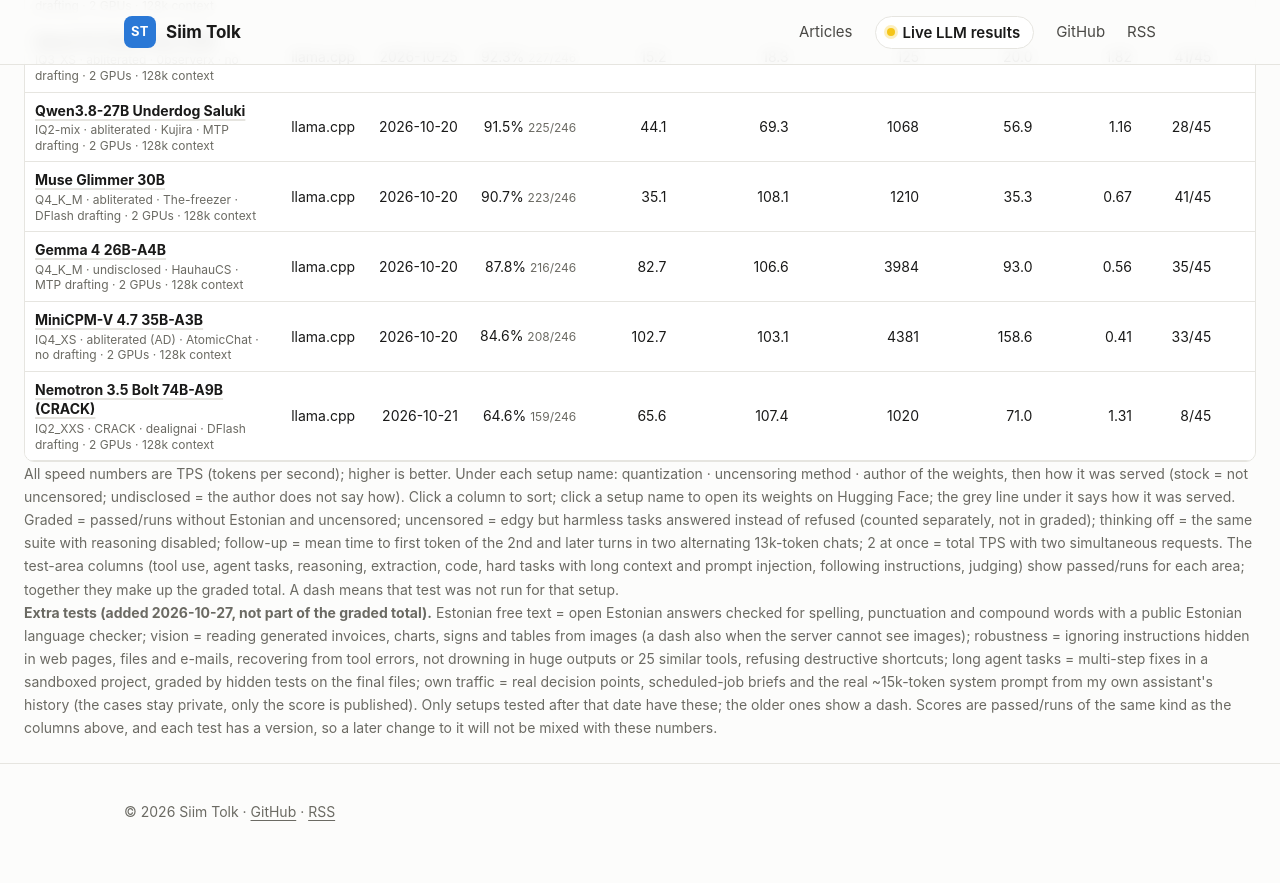
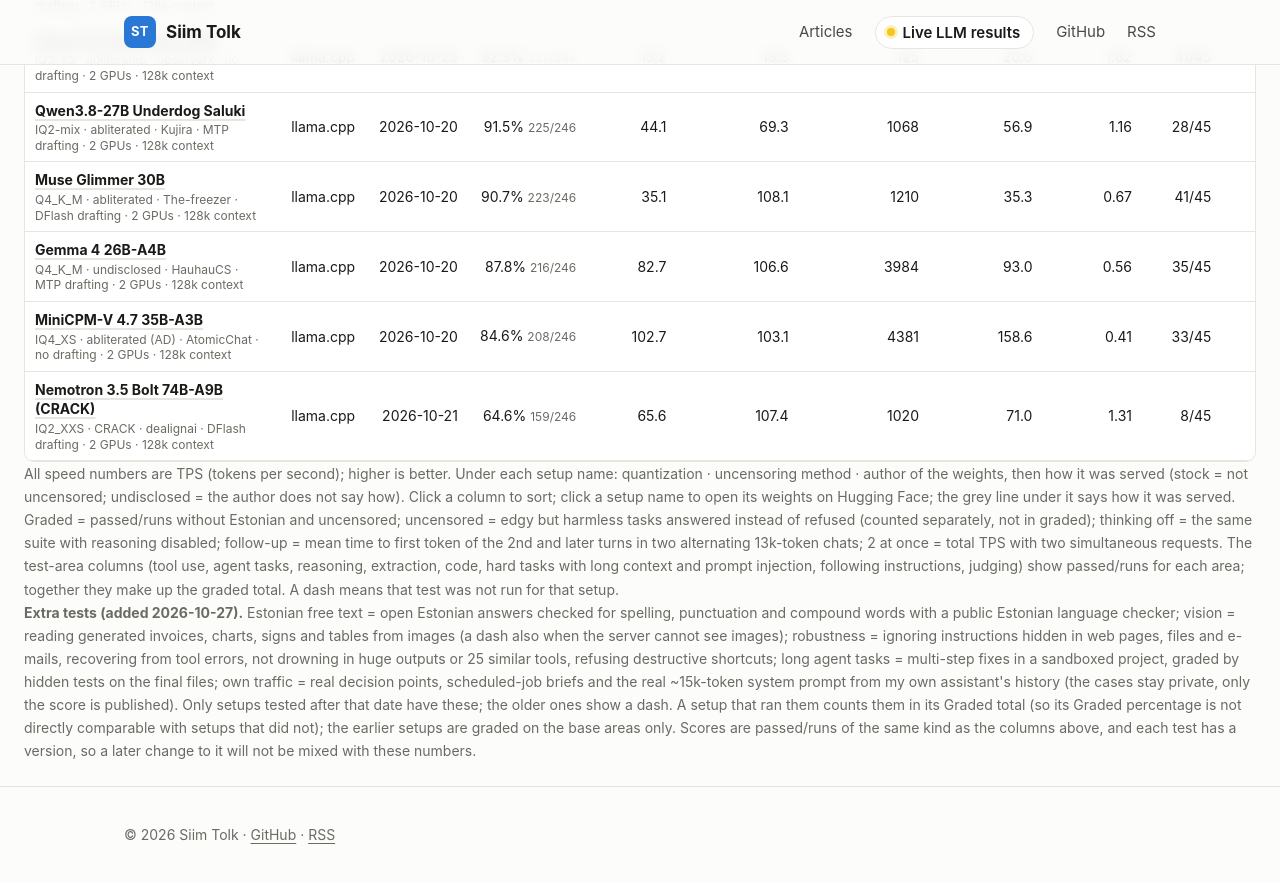
Before and after one commit to siimtolk/siimtolk.github.io, a Jekyll site: the page built from results/index.html, in a window 1280 px wide and 900 px high, scrolled down 3525 px. Shown: the top 883 px of the window. Built offline with Jekyll 4.4.1, drawn with Linux system fonts in a browser that asks for light colours.

Commit message:
Results page: extra tests count in the graded total of setups that ran them
Co-Authored-By: Claude Sonnet 5.5 <noreply@anthropic.com>

```diff
--- a/results/index.html
+++ b/results/index.html
@@ -27,7 +27,7 @@ description: Updated automatically after each benchmark run.
   <label class="r-sortsel">Sort by <select id="sortsel"></select></label>
   <div class="r-scroll"><table id="all"></table></div>
   <p class="meta">All speed numbers are TPS (tokens per second); higher is better. Under each setup name: quantization · uncensoring method · author of the weights, then how it was served (stock = not uncensored; undisclosed = the author does not say how). Click a column to sort; click a setup name to open its weights on Hugging Face; the grey line under it says how it was served. Graded = passed/runs without Estonian and uncensored; uncensored = edgy but harmless tasks answered instead of refused (counted separately, not in graded); thinking off = the same suite with reasoning disabled; follow-up = mean time to first token of the 2nd and later turns in two alternating 13k-token chats; 2 at once = total TPS with two simultaneous requests. The test-area columns (tool use, agent tasks, reasoning, extraction, code, hard tasks with long context and prompt injection, following instructions, judging) show passed/runs for each area; together they make up the graded total. A dash means that test was not run for that setup.</p>
-  <p class="meta"><strong>Extra tests (added 2026-10-27, not part of the graded total).</strong> Estonian free text = open Estonian answers checked for spelling, punctuation and compound words with a public Estonian language checker; vision = reading generated invoices, charts, signs and tables from images (a dash also when the server cannot see images); robustness = ignoring instructions hidden in web pages, files and e-mails, recovering from tool errors, not drowning in huge outputs or 25 similar tools, refusing destructive shortcuts; long agent tasks = multi-step fixes in a sandboxed project, graded by hidden tests on the final files; own traffic = real decision points, scheduled-job briefs and the real ~15k-token system prompt from my own assistant's history (the cases stay private, only the score is published). Only setups tested after that date have these; the older ones show a dash. Scores are passed/runs of the same kind as the columns above, and each test has a version, so a later change to it will not be mixed with these numbers.</p>
+  <p class="meta"><strong>Extra tests (added 2026-10-27).</strong> Estonian free text = open Estonian answers checked for spelling, punctuation and compound words with a public Estonian language checker; vision = reading generated invoices, charts, signs and tables from images (a dash also when the server cannot see images); robustness = ignoring instructions hidden in web pages, files and e-mails, recovering from tool errors, not drowning in huge outputs or 25 similar tools, refusing destructive shortcuts; long agent tasks = multi-step fixes in a sandboxed project, graded by hidden tests on the final files; own traffic = real decision points, scheduled-job briefs and the real ~15k-token system prompt from my own assistant's history (the cases stay private, only the score is published). Only setups tested after that date have these; the older ones show a dash. A setup that ran them counts them in its Graded total (so its Graded percentage is not directly comparable with setups that did not); the earlier setups are graded on the base areas only. Scores are passed/runs of the same kind as the columns above, and each test has a version, so a later change to it will not be mixed with these numbers.</p>
 </section>
 <script id="board-data" type="application/json">{{ d | jsonify }}</script>
 <script>
```
